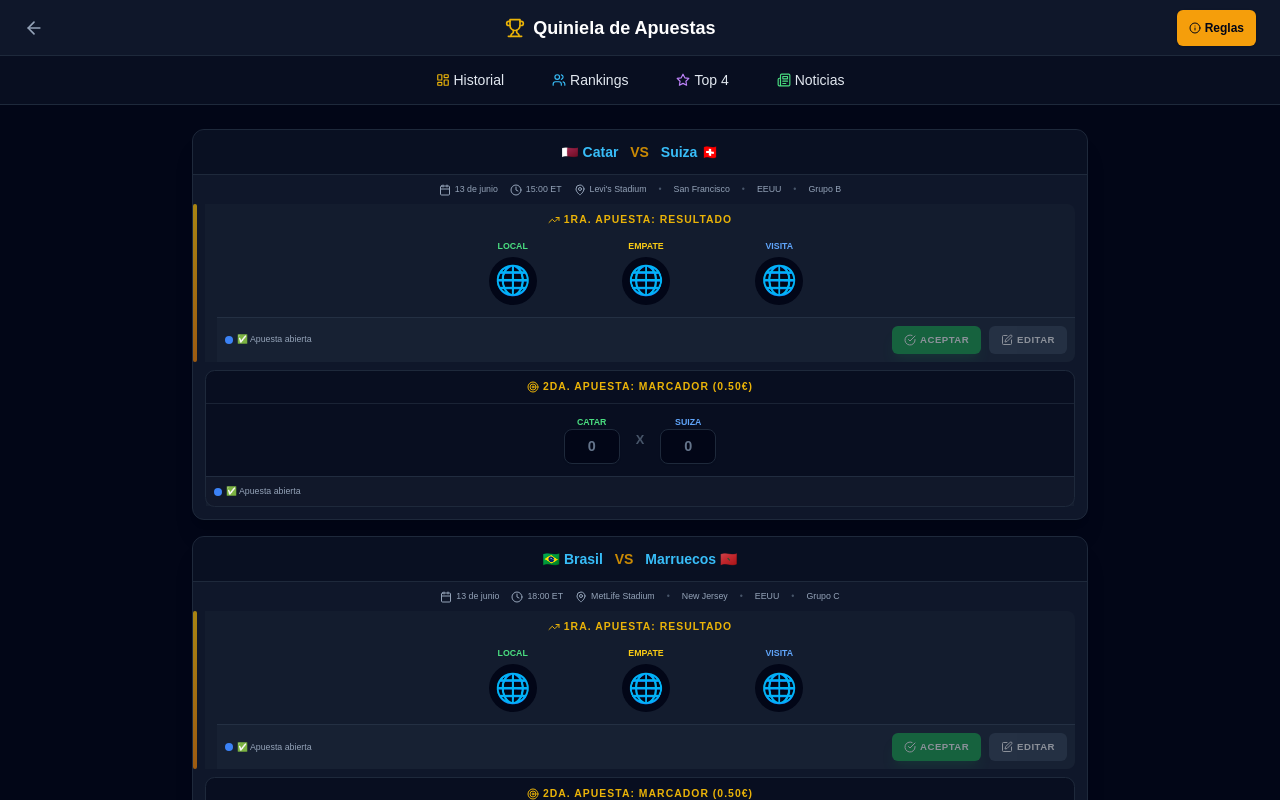
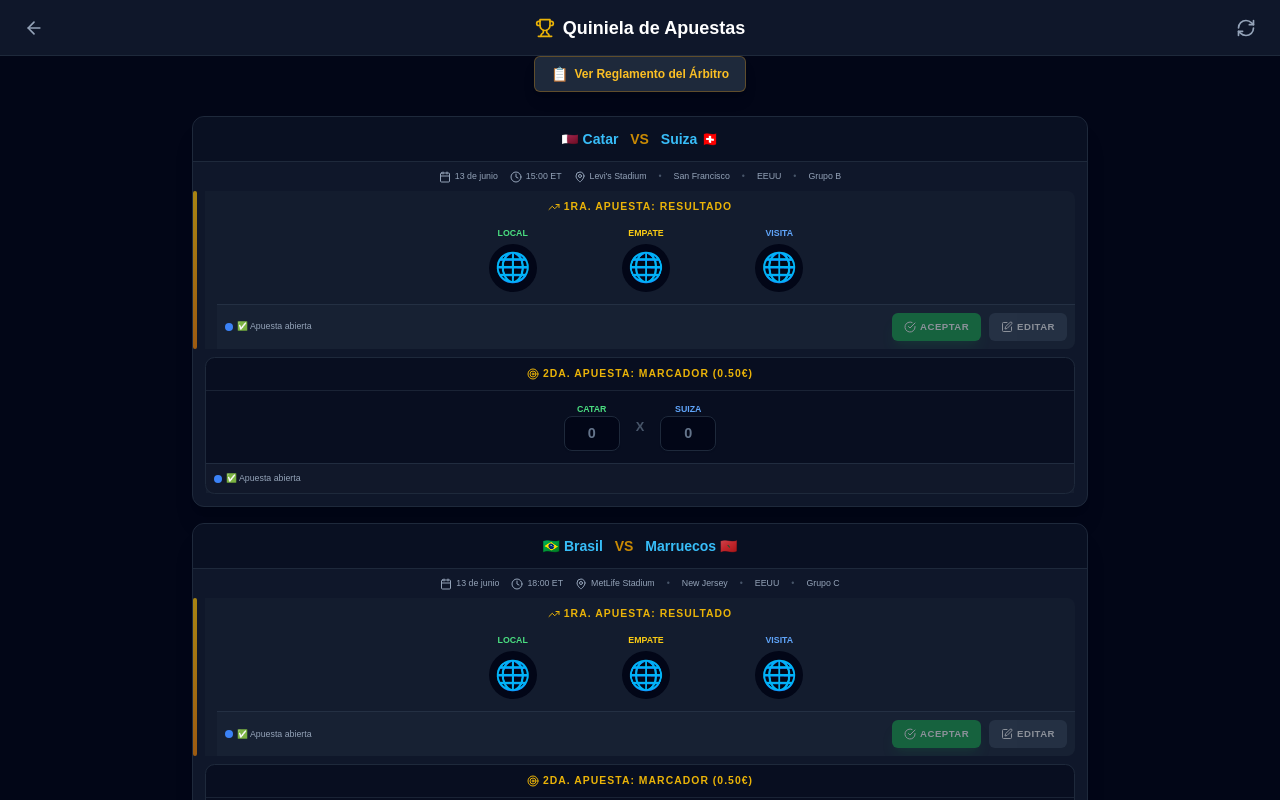
Before and after one commit to wakanina-arch/quiniela-mundial-2026, a Next.js app: page /quiniela in a window 1280 px wide. Shown: the top 800 px of the page. Built offline with nearby package versions, Linux system fonts and the light colour scheme.

Commit message:
Fix: Eliminado padding vertical del botón Reglas

```diff
--- a/src/app/quiniela/page.tsx
+++ b/src/app/quiniela/page.tsx
@@ -3,7 +3,7 @@
 import { useState, useEffect } from "react"
 import { useRouter } from "next/navigation"
 import Link from "next/link"
-import { Trophy, LayoutDashboard, Calendar, MapPin, Clock, TrendingUp, Target, Info, CheckCircle, Edit, Award, Users, Star, Newspaper, ArrowLeft, X, CreditCard, UserPlus } from "lucide-react"
+import { Trophy, Calendar, MapPin, Clock, TrendingUp, Target, Info, CheckCircle, Edit, Award, ArrowLeft, X, CreditCard, UserPlus, RefreshCw } from "lucide-react"
 import { Button } from "@/components/ui/button"
 import { Input } from "@/components/ui/input"
 
@@ -87,6 +87,7 @@ export default function QuinielaPage() {
   const [nombreRegistro, setNombreRegistro] = useState("")
   const [emailRegistro, setEmailRegistro] = useState("")
   const [errorRegistro, setErrorRegistro] = useState("")
+  const [actualizando, setActualizando] = useState(false)
 
   useEffect(() => {
     const saved = localStorage.getItem("quiniela_apuestas_v2")
@@ -110,6 +111,14 @@ export default function QuinielaPage() {
       fecha: new Date().toISOString()
     }
     localStorage.setItem("quiniela_apuestas_v2", JSON.stringify(data))
+  }
+
+  const actualizarDatos = () => {
+    setActualizando(true)
+    setTimeout(() => {
+      guardarLocal()
+      setActualizando(false)
+    }, 500)
   }
 
   const estamparSello = (partidoId: string, tipo: "L" | "E" | "V") => {
@@ -185,7 +194,6 @@ export default function QuinielaPage() {
       [partidoId]: { ...prev[partidoId], aceptada: true }
     }))
 
-    // SIN ALERT - eliminado
     guardarLocal()
   }
 
@@ -291,8 +299,6 @@ export default function QuinielaPage() {
 
   const handlePagar = () => {
     const total = calcularTotalApuestas()
-    // Aquí irá la integración con PayPal
-    // Por ahora mostramos un modal de preparación
     alert(`🚀 Preparando pago de ${total.toFixed(2)}€ con PayPal...\n\n(Próximamente: integración completa)`)
   }
 
@@ -300,7 +306,7 @@ export default function QuinielaPage() {
 
   return (
     <div className="min-h-screen bg-slate-950 text-slate-50">
-      {/* HEADER */}
+      {/* HEADER con flecha izquierda, título y refresh a la derecha */}
       <header className="px-4 lg:px-6 h-14 flex items-center justify-between border-b border-slate-800 bg-slate-900 sticky top-0 z-50">
         <Link href="/" className="text-slate-400 hover:text-white transition-colors">
           <ArrowLeft className="h-5 w-5" />
@@ -309,68 +315,123 @@ export default function QuinielaPage() {
           <Trophy className="h-5 w-5 text-yellow-500" />
           Quiniela de Apuestas
         </h1>
-        <Button onClick={() => setMostrarReglas(!mostrarReglas)} className="bg-amber-500 hover:bg-amber-600 text-slate-950 font-extrabold px-3 py-1.5 text-xs rounded-md gap-1">
-          <Info className="h-3 w-3" /> Reglas
-        </Button>
+        <button
+          onClick={actualizarDatos}
+          disabled={actualizando}
+          className="text-slate-400 hover:text-white transition-colors"
+        >
+          <RefreshCw className={`h-5 w-5 ${actualizando ? "animate-spin" : ""}`} />
+        </button>
       </header>
 
-      {/* Navegación secundaria */}
-      <div className="flex justify-center py-2 bg-slate-900/50 border-b border-slate-800">
-        <nav className="flex gap-2 sm:gap-4 items-center">
-          <Button variant="ghost" className="text-slate-200 hover:text-white hover:bg-slate-800 text-sm h-8">
-            <Link href="/historial" className="gap-1 flex items-center">
-              <LayoutDashboard className="h-3.5 w-3.5 text-yellow-500" /> Historial
-            </Link>
-          </Button>
-          <Button variant="ghost" className="text-slate-200 hover:text-white hover:bg-slate-800 text-sm h-8" asChild>
-            <Link href="/rankings" className="gap-1 flex items-center">
-              <Users className="h-3.5 w-3.5 text-sky-400" /> Rankings
-            </Link>
-          </Button>
-          <Button variant="ghost" className="text-slate-200 hover:text-white hover:bg-slate-800 text-sm h-8">
-            <Link href="/top4" className="gap-1 flex items-center">
-              <Star className="h-3.5 w-3.5 text-purple-400" /> Top 4
-            </Link>
-          </Button>
-          <Button variant="ghost" className="text-slate-200 hover:text-white hover:bg-slate-800 text-sm h-8">
-            <Link href="/noticias" className="gap-1 flex items-center">
-              <Newspaper className="h-3.5 w-3.5 text-green-400" /> Noticias
-            </Link>
-          </Button>
-        </nav>
+      {/* Botón Reglas debajo del header */}
+     {/* 🔧 BOTÓN DE APERTURA TOTALMENTE CENTRADO */}
+<div className="flex justify-center w-full px-4 lg:px-6">
+  <Button
+    onClick={() => setMostrarReglas(true)}
+    className="bg-slate-800 hover:bg-slate-700 text-amber-400 border border-amber-500/30 font-bold px-4 py-1.5 text-xs rounded-md gap-1.5 shadow-lg transition-all duration-200"
+  >
+    <span className="text-sm">📋</span> Ver Reglamento del Árbitro
+  </Button>
+</div>
+
+{/* 🔧 MODAL FLOTANTE INTEGRADO (OVERLAY COMPLETO) */}
+{mostrarReglas && (
+  <div className="fixed inset-0 bg-slate-950/80 backdrop-blur-sm flex items-center justify-center p-4 z-50 animate-in fade-in duration-200">
+    <div className="bg-slate-900 border-2 border-amber-500/40 rounded-xl p-6 shadow-2xl max-w-2xl w-full space-y-5 animate-in zoom-in-95 duration-200 max-h-[90vh] overflow-y-auto">
+
+      {/* Encabezado del Modal */}
+      <div className="flex items-center justify-between pb-3 border-b border-slate-800">
+        <h2 className="text-sm font-black text-amber-500 uppercase flex items-center gap-1.5 tracking-wider">
+          <Trophy className="h-4 w-4 text-amber-500" /> REGLAMENTO OFICIAL MUNDIAL 2026
+        </h2>
+        <span className="text-[10px] text-slate-500 bg-slate-950 px-2 py-0.5 rounded font-mono font-bold">V2.0</span>
       </div>
 
-      <div className="p-[0.75rem] md:p-[1.5rem] pb-28">
-        <div className="max-w-4xl mx-auto space-y-[0.75rem]">
+      {/* REGLAS EN TARJETAS DE ÁRBITRO */}
+      <div className="grid grid-cols-1 md:grid-cols-2 gap-4">
 
-          {/* Modal Reglas */}
-          {mostrarReglas && (
-            <div className="bg-slate-900 border-2 border-amber-500/50 p-6 rounded-xl space-y-4">
-              <h2 className="text-sm font-black text-amber-500 uppercase flex items-center gap-1.5 border-b border-slate-800 pb-2">
-                <Trophy className="h-4 w-4" /> REGLAMENTO 2026
-              </h2>
-              <div className="grid grid-cols-1 md:grid-cols-2 gap-4 text-xs text-slate-300">
-                <div className="space-y-2 bg-slate-950/40 p-3 rounded-lg">
-                  <span className="font-bold text-yellow-400">💰 APUESTA MÚLTIPLE</span>
-                  <p>• Simple: 1 opción = 0.50€</p>
-                  <p>• Doble: 2 opciones = 1.00€</p>
-                  <p>• Triple: 3 opciones = 1.50€</p>
-                  <p>• Marcador: 0.50€ por combinación</p>
-                  <p>• Finalistas: 1.00€</p>
-                  <p className="text-amber-400">Máximo 4 apuestas por partido (2.00€)</p>
-                </div>
-                <div className="space-y-2 bg-slate-950/40 p-3 rounded-lg">
-                  <span className="font-bold text-emerald-400">🏆 PREMIOS (33% c/u)</span>
-                  <p>• 1er Ganador: Mayor puntuación acumulada</p>
-                  <p>• 2do Ganador: Mayor cantidad de goles</p>
-                  <p>• 3er Ganador: Acierte Campeón y Subcampeón</p>
-                </div>
-              </div>
-              <Button onClick={() => setMostrarReglas(false)} className="w-full bg-yellow-500 text-slate-950 font-black">Cerrar</Button>
+        {/* TARJETA AMARILLA: SISTEMA DE PUNTOS */}
+        <div className="relative overflow-hidden bg-slate-950/40 border border-slate-800/80 rounded-xl p-4 flex gap-3">
+          <div className="absolute -right-4 -bottom-6 w-20 h-28 bg-amber-500 opacity-5 rounded-lg rotate-12 pointer-events-none" />
+          <div className="w-2.5 h-10 bg-amber-400 rounded-sm shadow-[0_0_10px_rgba(245,158,11,0.4)] shrink-0" />
+          <div className="space-y-2 w-full">
+            <h4 className="text-amber-400 font-extrabold text-xs uppercase tracking-wide">Puntuación (Aciertos)</h4>
+            <div className="text-[11px] text-slate-300 space-y-1">
+              <p><span className="text-amber-400 font-bold font-mono">+5 pts</span> Marcador exacto de goles.</p>
+              <p><span className="text-slate-400 font-bold font-mono">+3 pts</span> Tendencia (1X2) sin goles exactos.</p>
+              <p><span className="text-emerald-400 font-bold font-mono">+10 pts</span> Acertar el Campeón del torneo.</p>
             </div>
-          )}
+          </div>
+        </div>
 
-          {/* Modal Resumen de Apuestas - Título cambiado a "Maradona # 10" */}
+        {/* TARJETA ROJA: RESTRICCIONES DE CAMPO */}
+        <div className="relative overflow-hidden bg-slate-950/40 border border-slate-800/80 rounded-xl p-4 flex gap-3">
+          <div className="absolute -right-4 -bottom-6 w-20 h-28 bg-rose-600 opacity-5 rounded-lg rotate-12 pointer-events-none" />
+          <div className="w-2.5 h-10 bg-rose-500 rounded-sm shadow-[0_0_10px_rgba(244,63,94,0.4)] shrink-0" />
+          <div className="space-y-2 w-full">
+            <h4 className="text-rose-400 font-extrabold text-xs uppercase tracking-wide">Reglas de Campo</h4>
+            <div className="text-[11px] text-slate-300 space-y-1 leading-relaxed">
+              <p><span className="text-rose-400 font-bold">Fuera de juego:</span> Bloqueo estricto 20 minutos antes de cada partido.</p>
+              <p><span className="text-slate-400 font-bold">Límite de juego:</span> Máximo 3 opciones por partido.</p>
+            </div>
+          </div>
+        </div>
+
+      </div>
+
+      {/* PARÁMETROS TÉCNICOS DE COSTOS Y TABLA DE PREMIOS */}
+      <div className="grid grid-cols-1 md:grid-cols-2 gap-4 text-xs text-slate-300">
+
+        {/* Tabla de costos integrados */}
+        <div className="space-y-1.5 bg-slate-950/60 border border-slate-800/60 p-3 rounded-xl">
+          <span className="font-extrabold text-[11px] text-yellow-400 tracking-wide block uppercase">💰 ESTRUCTURA DE COSTOS</span>
+          <div className="space-y-1 text-[11px] text-slate-300">
+            <p className="flex justify-between"><span>• Simple (1 Opción):</span> <span className="font-mono text-slate-400">0.50€</span></p>
+            <p className="flex justify-between"><span>• Doble (2 Opciones):</span> <span className="font-mono text-slate-400">1.00€</span></p>
+            <p className="flex justify-between"><span>• Triple (3 Opciones):</span> <span className="font-mono text-slate-400">1.50€</span></p>
+            <p className="flex justify-between"><span>• Marcador Exacto:</span> <span className="font-mono text-slate-400">0.50€</span></p>
+            <p className="flex justify-between border-t border-slate-800/80 pt-1 mt-1 font-semibold">
+              <span>• Podio Finalistas:</span> <span className="font-mono text-slate-400">1.00€</span>
+            </p>
+          </div>
+          <p className="text-[10px] text-amber-500 font-bold bg-amber-500/5 p-1 rounded border border-amber-500/10 text-center mt-2">
+            Máximo total combinable por partido: 2.00€
+          </p>
+        </div>
+
+        {/* Criterios de Premiación */}
+        <div className="space-y-1.5 bg-slate-950/60 border border-slate-800/60 p-3 rounded-xl flex flex-col justify-between">
+          <div>
+            <span className="font-extrabold text-[11px] text-emerald-400 tracking-wide block uppercase">🏆 REPARTO DEL POZO (33% c/u)</span>
+            <div className="space-y-2 mt-1.5 text-[11px]">
+              <p className="leading-tight"><span className="text-emerald-400 font-bold">1er Puesto:</span> Mayor puntuación acumulada en la tabla general.</p>
+              <p className="leading-tight"><span className="text-emerald-400 font-bold">2do Puesto:</span> Mayor cantidad de goles exactos acertados.</p>
+              <p className="leading-tight"><span className="text-emerald-400 font-bold">3er Puesto:</span> Combinación exacta de Campeón y Subcampeón.</p>
+            </div>
+          </div>
+        </div>
+
+      </div>
+
+      {/* Botón de cierre */}
+      <Button
+        onClick={() => setMostrarReglas(false)}
+        className="w-full bg-amber-500 hover:bg-amber-600 text-slate-950 font-black tracking-wider text-xs h-9 uppercase shadow-md shadow-amber-500/10"
+      >
+        Entendido, Volver al Campo
+      </Button>
+
+    </div>
+  </div>
+)}
+
+{/* Inicio del contenedor siguiente */}
+<div className="p-[0.75rem] md:p-[1.5rem] pb-28">
+  <div className="max-w-4xl mx-auto space-y-[0.75rem]">
+
+
+          {/* Modal Resumen de Apuestas - Maradona # 10 */}
           {mostrarModalResumen && (
             <div className="fixed inset-0 bg-black/80 z-50 flex items-center justify-center p-4">
               <div className="bg-slate-900 rounded-xl max-w-md w-full border border-yellow-500/30">
@@ -384,7 +445,6 @@ export default function QuinielaPage() {
                   </button>
                 </div>
                 <div className="p-4 space-y-4">
-                  {/* Lista de apuestas aceptadas */}
                   <div className="space-y-2 max-h-60 overflow-y-auto">
                     {Object.entries(apuestas).map(([id, apuesta]) => {
                       if (!apuesta.aceptada) return null
```
